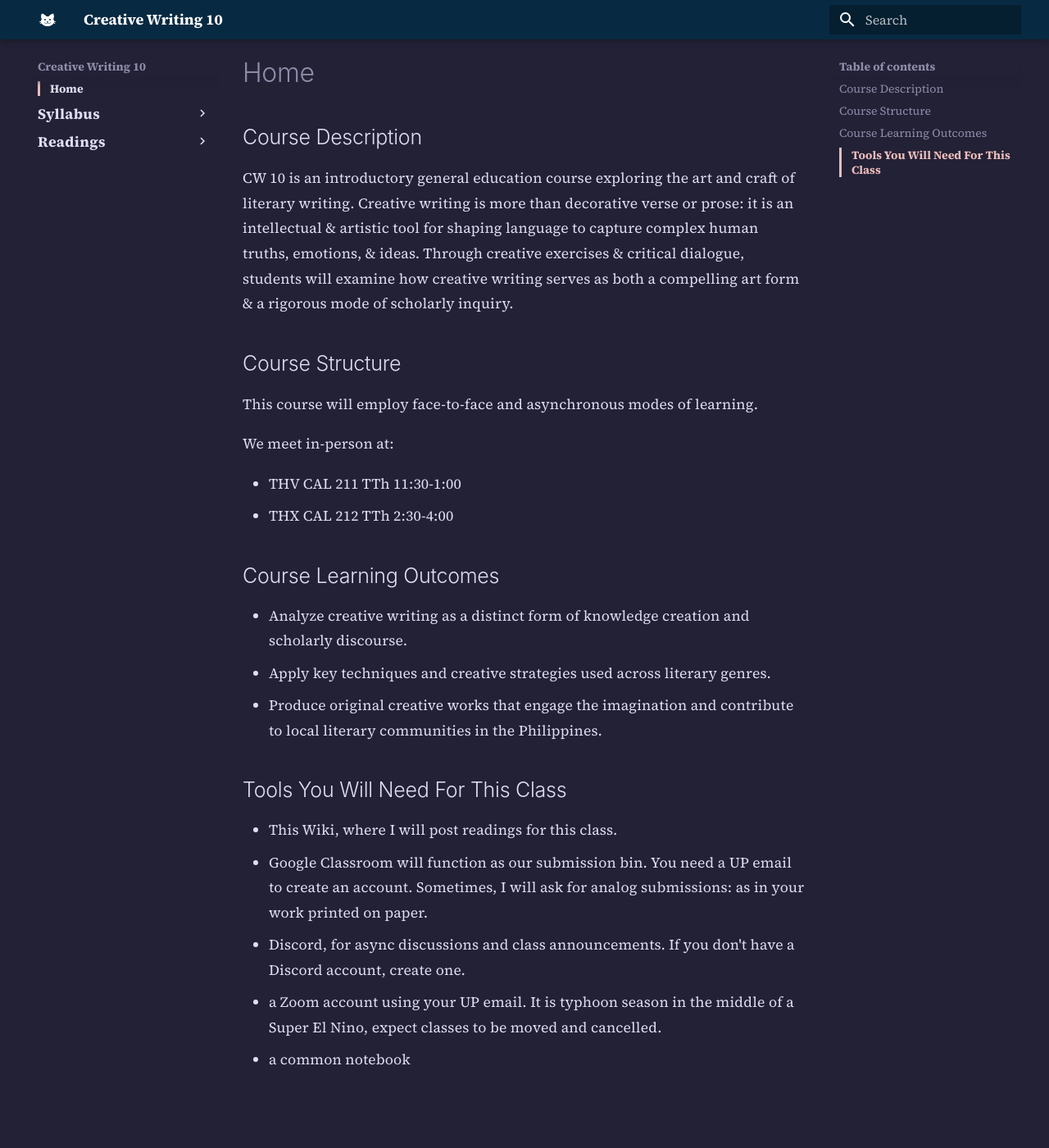
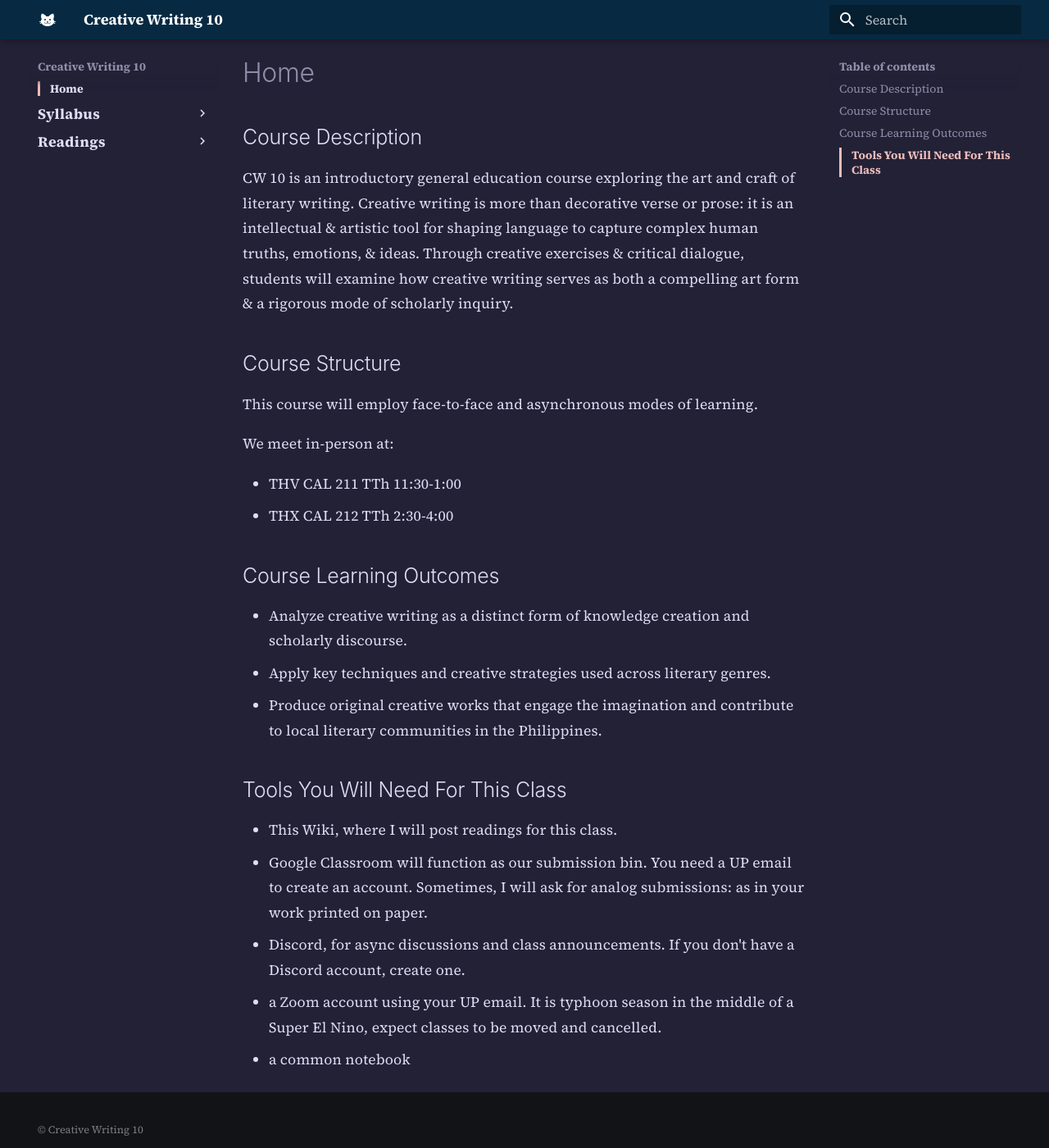
Before and after one commit to mickeybalili/cw10, an MkDocs documentation site: the page built from docs/index.md, in a window 1280 px wide and 1400 px high, scrolled down 30 px. Shown: the whole window at 82% size. Built offline with MkDocs 1.6.1 and Material for MkDocs 9.7.7, drawn with Linux system fonts in a browser that asks for light colours; before the commit the page ends 1362 px from its top, so only the background shows below that.

Commit message:
Edited .css

```diff
--- a/docs/stylesheets/extra.css
+++ b/docs/stylesheets/extra.css
@@ -108,7 +108,3 @@
   opacity: 0.9;
   padding-left: 1rem;
 }
-
-.md-footer {
-  display: none !important;
-}
```
